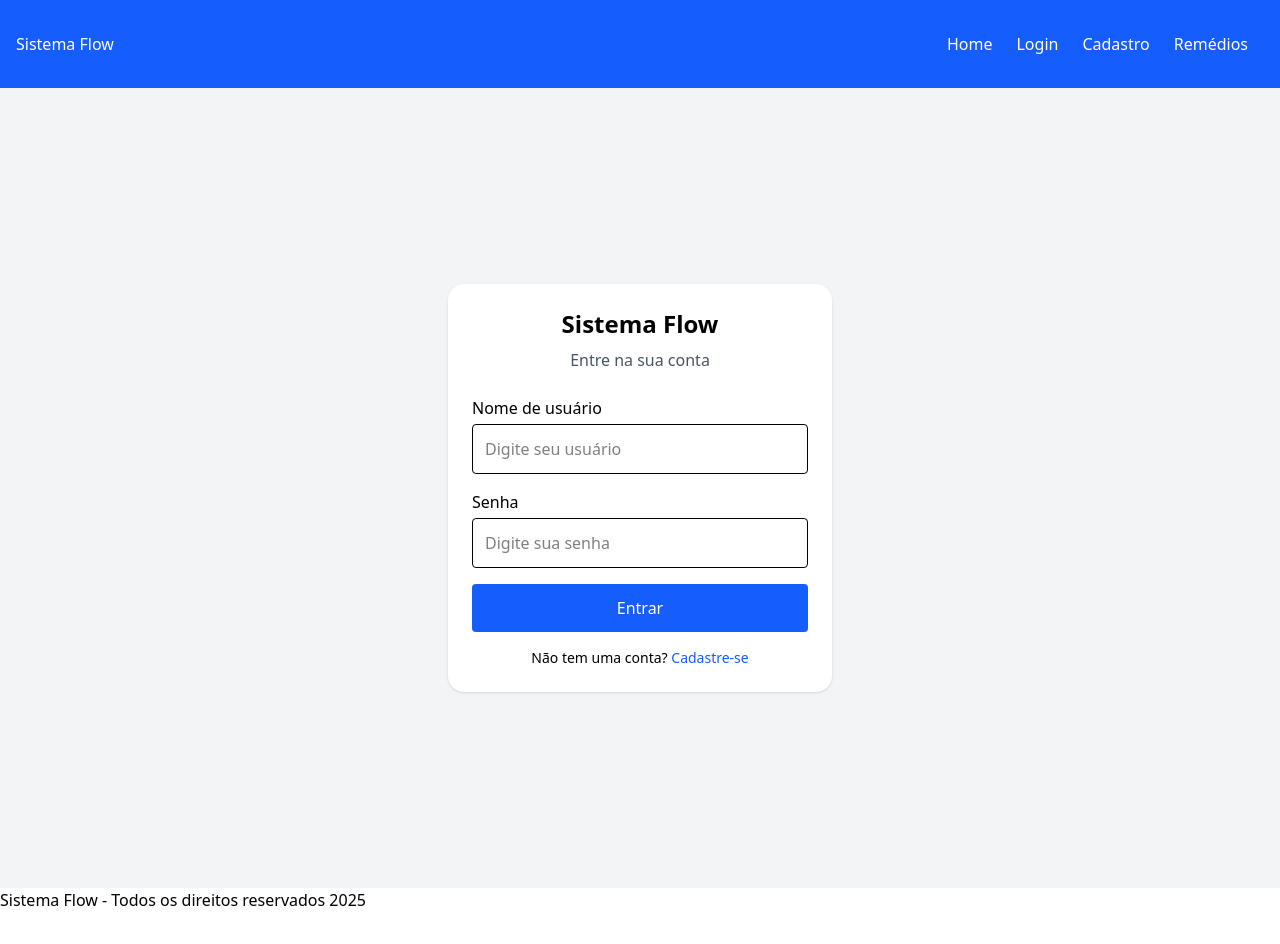
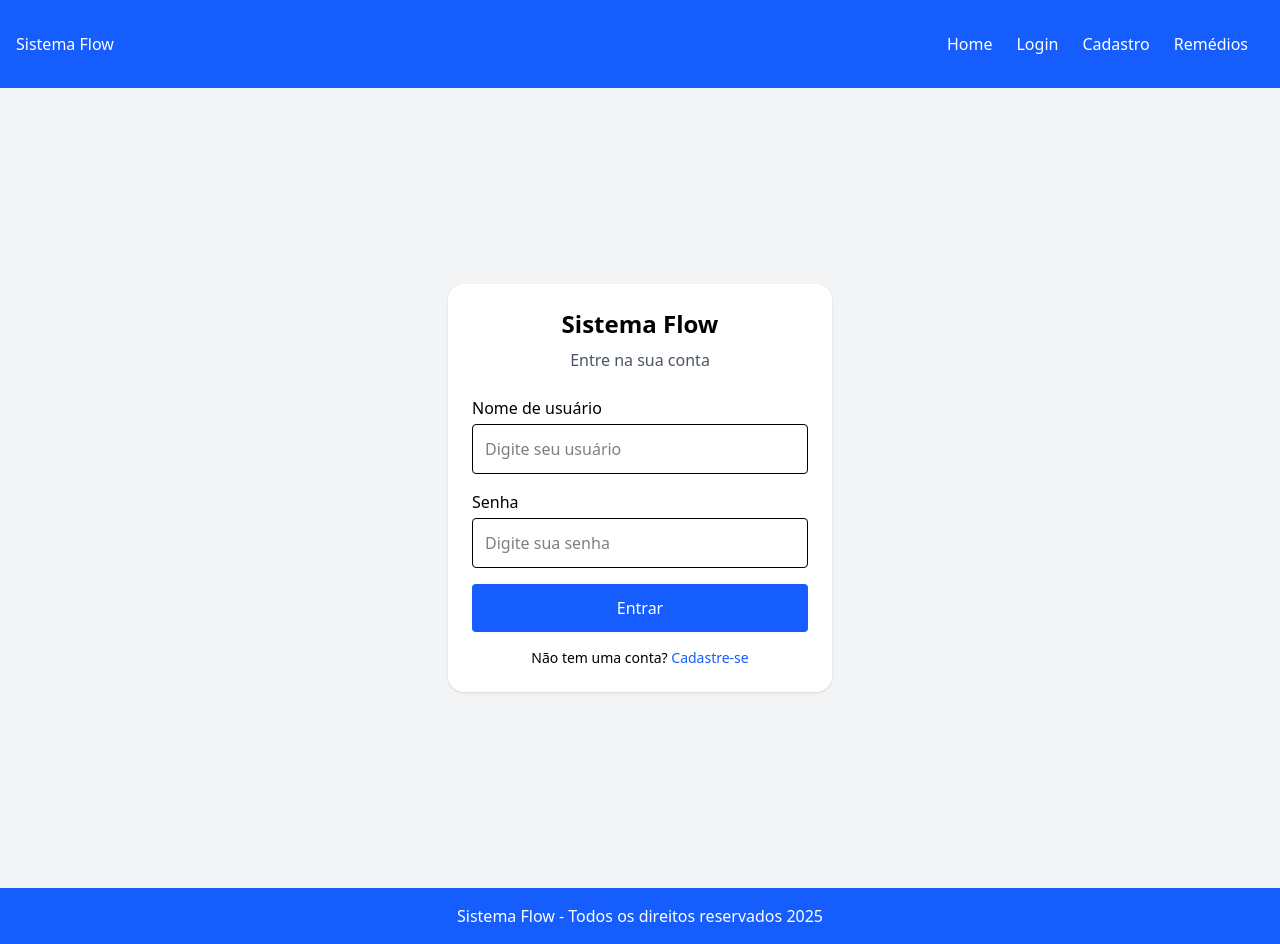
Before and after one commit to 1TDSPH-25/sistema-flow, a React (Vite) app: page /sistema-flow/login in a window 1280 px wide. Before the commit the page ends 912 px from the top, so only its background shows below. Built offline with nearby package versions, Linux system fonts and the light colour scheme.

Commit message:
bugfix: estilizado o footer

```diff
--- a/src/components/Rodape/Rodape.tsx
+++ b/src/components/Rodape/Rodape.tsx
@@ -1,6 +1,6 @@
 export default function Rodape(){
     return(
-        <footer>
+        <footer className="flex justify-center gap-6 p-4  bg-blue-600 text-white">
             <p>Sistema Flow - Todos os direitos reservados 2025</p>
         </footer>
     )
```
